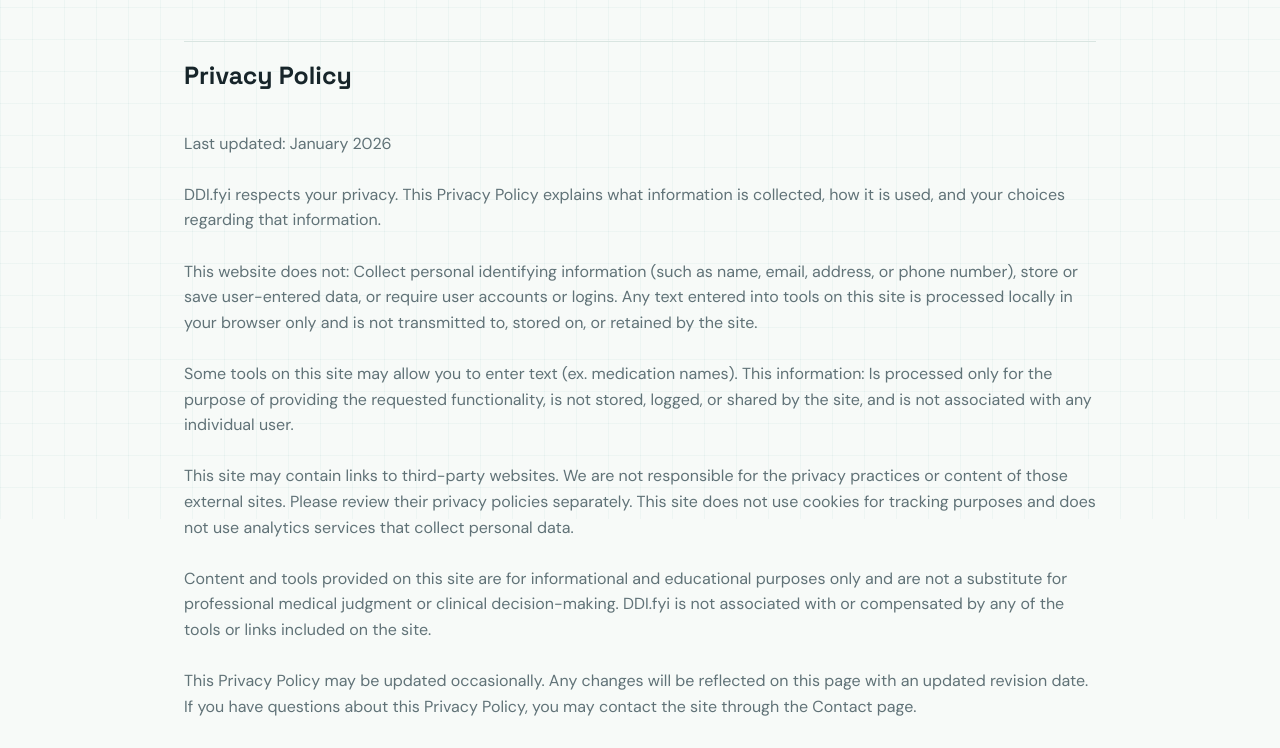
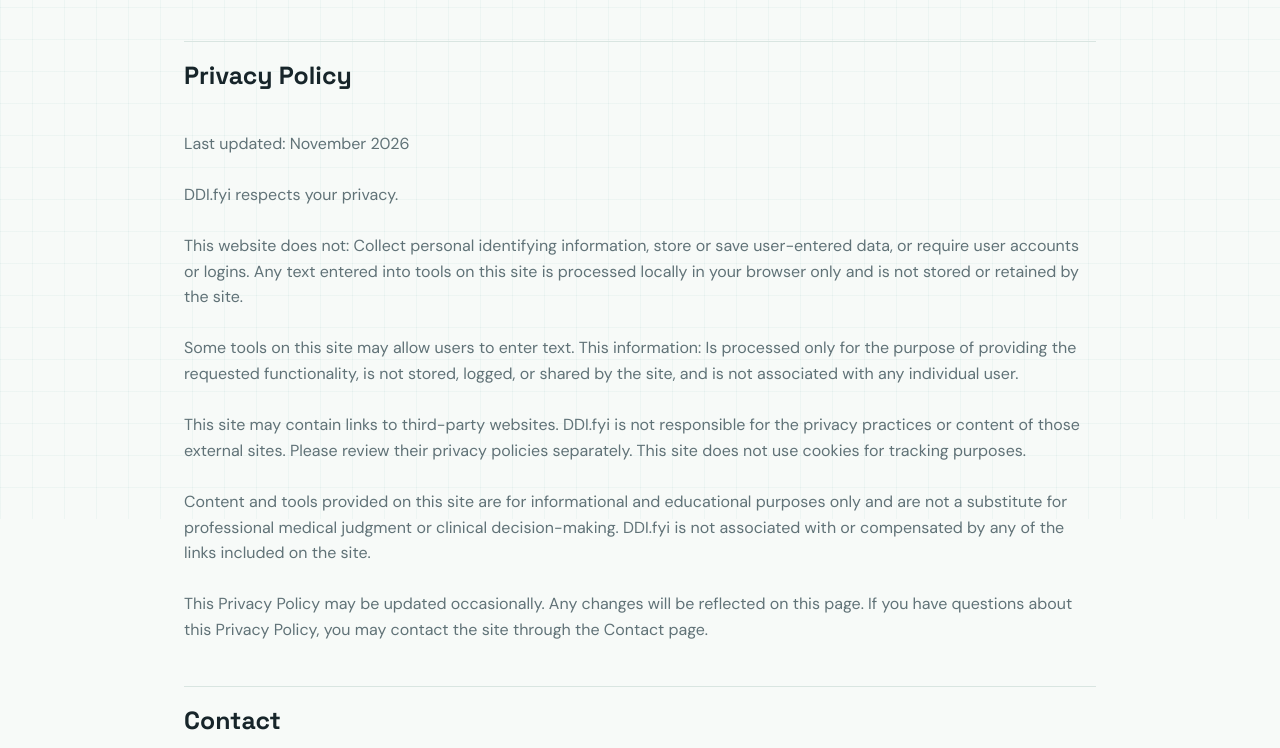
Before and after one commit to brenbil112/MyBestPhriend, a plain HTML site: page pages/About.html in a window 1280 px wide. Shown: the part 281-1029 px from the top of the page. Drawn offline with Linux system fonts and the light colour scheme.

Commit message:
Link site emblem to home and update About copy

```diff
--- a/pages/About.html
+++ b/pages/About.html
@@ -9,7 +9,7 @@
 <body>
 
     <header class="site-header">
-        <div class="brand-lockup"><span class="brand-mark">DDI</span><span class="brand-domain">.fyi</span></div>
+        <a class="brand-lockup" href="../index.html"><span class="brand-mark">DDI</span><span class="brand-domain">.fyi</span></a>
         <p>Drug interaction intelligence</p>
       </header>
 
@@ -27,23 +27,23 @@
         <section>
         <h2 id="about">About</h2>
             <p>
-            DDI.fyi is designed to be a pharmacist's toolkit, providing a gateway to essential clinical resources and further education.
+            DDI.fyi is a growing collection of infomation and tools for healthcare professionals analyzing drug-drug interactions.
             </p>
         <h2 id="privacy-policy">Privacy Policy</h2>
             <p class="policy-copy">
-                Last updated: January 2026
+                Last updated: November 2026
 
-                DDI.fyi respects your privacy. This Privacy Policy explains what information is collected, how it is used, and your choices regarding that information.
+                DDI.fyi respects your privacy.
 
-                This website does not:  Collect personal identifying information (such as name, email, address, or phone number), store or save user-entered data, or require user accounts or logins.  Any text entered into tools on this site is processed locally in your browser only and is not transmitted to, stored on, or retained by the site.
+                This website does not:  Collect personal identifying information, store or save user-entered data, or require user accounts or logins.  Any text entered into tools on this site is processed locally in your browser only and is not stored or retained by the site.
 
-                Some tools on this site may allow you to enter text (ex. medication names).  This information:  Is processed only for the purpose of providing the requested functionality, is not stored, logged, or shared by the site, and is not associated with any individual user.
+                Some tools on this site may allow users to enter text.  This information:  Is processed only for the purpose of providing the requested functionality, is not stored, logged, or shared by the site, and is not associated with any individual user.
 
-                This site may contain links to third-party websites.  We are not responsible for the privacy practices or content of those external sites. Please review their privacy policies separately.  This site does not use cookies for tracking purposes and does not use analytics services that collect personal data.
+                This site may contain links to third-party websites.  DDI.fyi is not responsible for the privacy practices or content of those external sites. Please review their privacy policies separately.  This site does not use cookies for tracking purposes.
 
-                Content and tools provided on this site are for informational and educational purposes only and are not a substitute for professional medical judgment or clinical decision-making. DDI.fyi is not associated with or compensated by any of the tools or links included on the site.
+                Content and tools provided on this site are for informational and educational purposes only and are not a substitute for professional medical judgment or clinical decision-making. DDI.fyi is not associated with or compensated by any of the links included on the site.
 
-                This Privacy Policy may be updated occasionally. Any changes will be reflected on this page with an updated revision date.  If you have questions about this Privacy Policy, you may contact the site through the Contact page.
+                This Privacy Policy may be updated occasionally. Any changes will be reflected on this page.  If you have questions about this Privacy Policy, you may contact the site through the Contact page.
             </p>
         <h2 id="contact">Contact</h2>
             <p>
--- a/styles.css
+++ b/styles.css
@@ -51,6 +51,7 @@ body::before {
   font-weight: 700;
   letter-spacing: -.08em;
   line-height: 1;
+  text-decoration: none;
   white-space: nowrap;
 }
 
```
Also changed, not shown: index.html (+2 -2 lines), pages/ClinicalCalculators.html (+1 -1 lines), pages/DrugInteractionTools.html (+1 -1 lines), pages/Guidelines.html (+1 -1 lines), pages/OncologyPage.html (+1 -1 lines), pages/ResourceLinks.html (+1 -1 lines).
